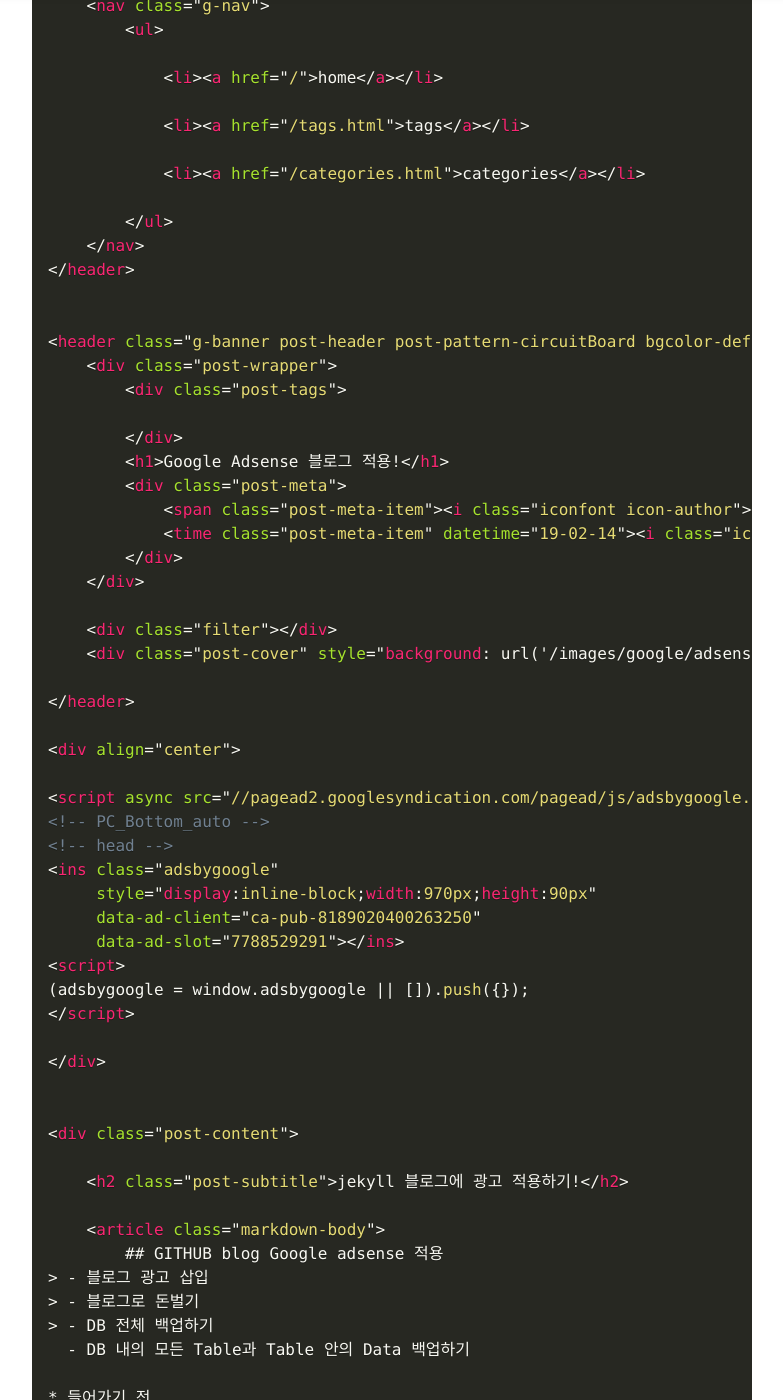
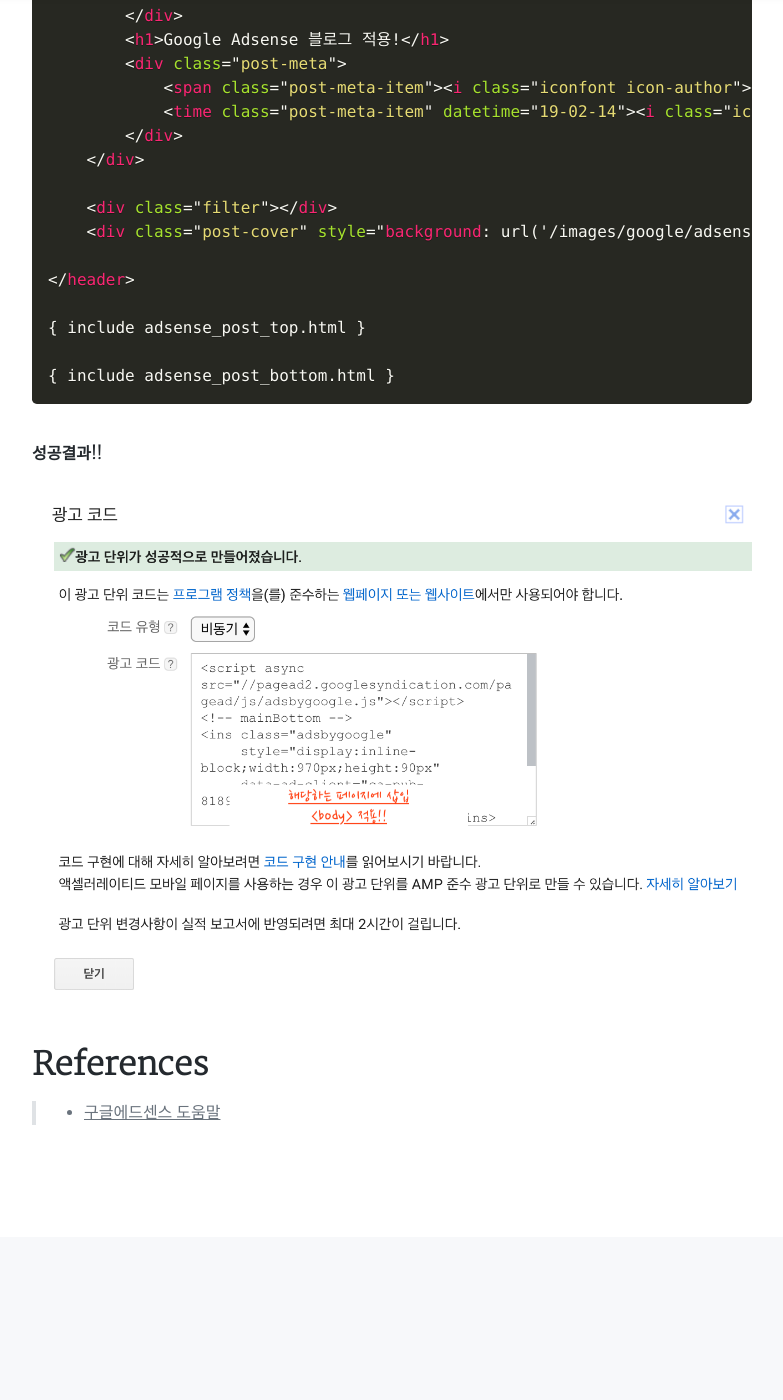
Before and after one commit to s-ong-c/songc.io, a Jekyll site: the page built from _posts/2019-02-14-blog-google-adsense.md, in a window 1280 px wide and 1400 px high, scrolled down 3834 px. Shown: the whole window, without its empty margins (248-1031 px from the left). Built offline with Jekyll 4.4.1, drawn with Linux system fonts in a browser that asks for light colours; nearby versions of some CDN libraries; comment, search, counter and statistics services are not loaded; a style sheet for code colours, icons or effects is not loaded; some of the changed text lies outside the part shown.

Commit message:
google adsense modi

```diff
--- a/_posts/2019-02-14-blog-google-adsense.md
+++ b/_posts/2019-02-14-blog-google-adsense.md
@@ -14,8 +16,7 @@
 ## GITHUB blog Google adsense 적용
 > - 블로그 광고 삽입
 > - 블로그로 돈벌기
-> - DB 전체 백업하기
-  - DB 내의 모든 Table과 Table 안의 Data 백업하기
+
 
 * 들어가기 전
   * Google 이메일
@@ -34,7 +35,8 @@
 
 ### 1. 구글 에드센스 가입
 * Google adsense 접속
-* ![](/images/google/adsense_1.png)
+
+  ![](/images/google/adsense_1.png)
 
 ### 2. 구글 에드센스 승인
 **제공하는 <script> 태그 삽입**
@@ -47,44 +49,45 @@
         enable_page_level_ads: true
       });
     </script>
-
   ~~~
 
 * [step 2] 승인이 허용되면
   * 이메일 확인
-  *  ![](/images/google/adsense_3.png)
+    ![](/images/google/adsense_3.png)
 
 
 ### 3. 광고 유형 선택하기
-**Google AdSense가 제공하는 광고는 3가지 광고들로 나뉜다.
+**Google AdSense가 제공하는 광고는 3가지 광고들로 나뉜다.**
 
  ![](/images/google/adsense_4.png)
 * 텍스트& 이미지 , 인피드 , 콘텐츠내에 자동 삽입
 
 * 선택후 코드생성 및 블로그 소스에 적용
-  *  ![](/images/google/adsense_5.png)
+
+  ![](/images/google/adsense_5.png)
 
   ~~~html
-<script async src="//pagead2.googlesyndication.com/pagead/js/adsbygoogle.js"></script>
-<!-- PC_Bottom_auto -->
-<!-- head -->
-<ins class="adsbygoogle"
+  <script async src="//pagead2.googlesyndication.com/pagead/js/adsbygoogle.js"></script>
+  <!-- PC_Bottom_auto -->
+  <!-- head -->
+  <ins class="adsbygoogle"
      style="display:inline-block;width:970px;height:90px"
      data-ad-client="ca-pub-#######"
      data-ad-slot="######"></ins>
-<script>
-(adsbygoogle = window.adsbygoogle || []).push({});
-</script>
+  <script>
+  (adsbygoogle = window.adsbygoogle || []).push({});
+  </script>
+  ~~~
 
-  ~~~
+
 ### 4.블로그 적용하기
 
- ~~~html
+~~~html
 <body>
 
  <input id="nm-switch" type="hidden" value="{{ site.nightMode }}">
 
-{% include header.html %}
+{ include header.html }
 
 <header class="g-banner post-header {{ site.postPatterns | prepend: 'post-pattern-' }} {{ site.theme-color | prepend: 'bgcolor-' }} {% unless page.cover %}post-no-cover{% endunless %}" data-theme="{{ site.theme-color }}">
     <div class="post-wrapper">
@@ -107,52 +110,16 @@
     {% endif %}
 </header>
 
-{% include adsense_post_top.html %}
+{ include adsense_post_top.html }
 
-<div class="post-content">
-    {% if page.subtitle %}
-    <h2 class="post-subtitle">{{ page.subtitle }}</h2>
-    {% endif %}
-    <article class="markdown-body">
-        {{ page.content }}
-    </article>
-    <!--
-    {% if site.social-share %}
-    <div class="social-share-wrapper">
-        <div class="social-share"></div>
-    </div>
-    {% endif %}
-  -->
-</div>
-
-{% include adsense_post_bottom.html %}
-
-<section class="author-detail">
-    <section class="post-footer-item author-card">
-        <div class="avatar">
-            <img src="/{{ site.avatar }}" alt="">
-        </div>
-        <div class="author-name" rel="author">{{ site.author }}</div>
-        <div class="bio">
-            <p>{{ site.bio }}</p>
-        </div>
-        {% if site.sns.size > 0 %}
-        <ul class="sns-links">
-            {% for s in site.sns %}
-            <li>
-                <a href="{{ s[1] }}" target="_blank">
-                    <i class="iconfont icon-{{ s[0] }}"></i>
-                </a>
-            </li>
-            {% endfor %}
-        </ul>
-        {% endif %}
-    </section>
+{ include adsense_post_bottom.html }
  ~~~
 
- #### 성공결과!!
+#### 성공결과!!
  ![](/images/google/adsense_5.png)
+
+
 
 # References
 
-> - [구글에드센스 도움말
+> - [구글에드센스 도움말](https://support.google.com/adsense#topic=33735190)
```
Also changed, not shown: other parts of _posts/2019-02-14-blog-google-adsense.md (+2 -0 lines).
